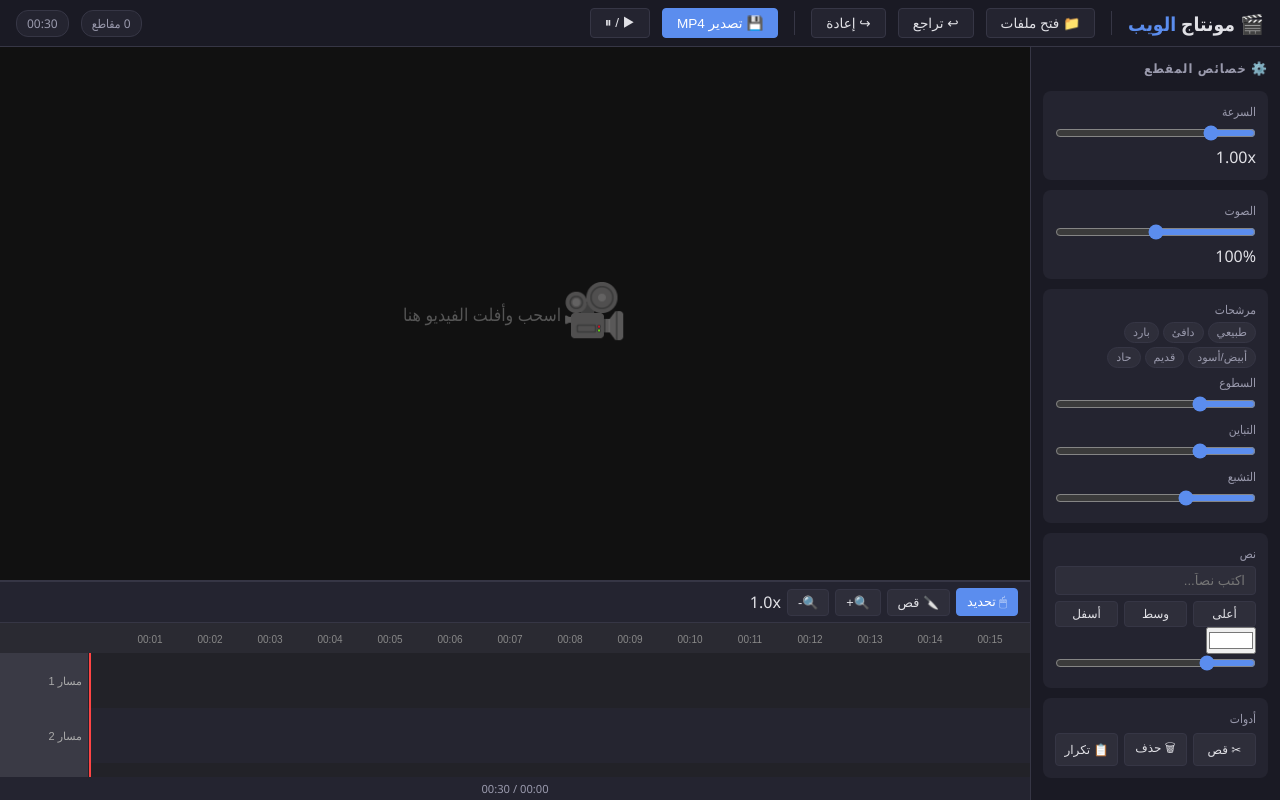
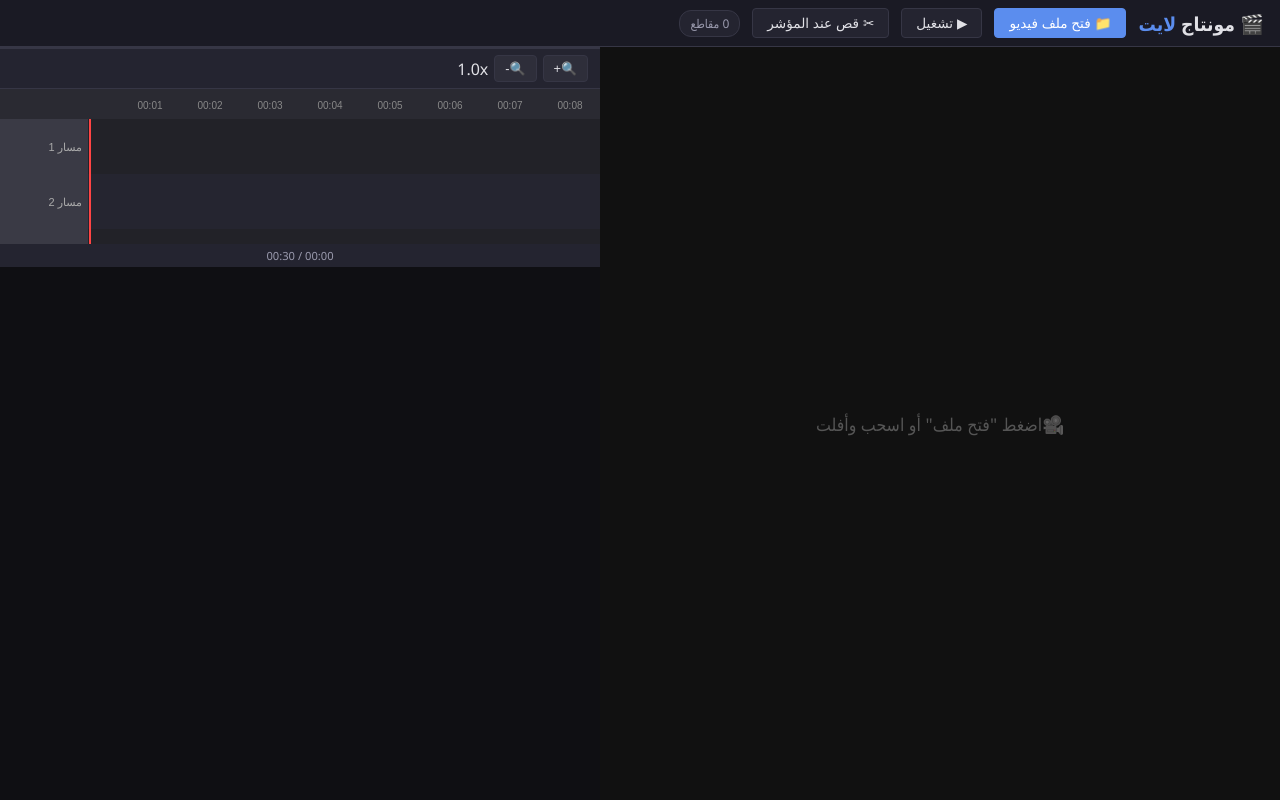
Before and after one commit to jasrm6230-sudo/Video-Editor, a plain HTML site: page index.html in a window 1280 px wide. Drawn offline with Linux system fonts and the light colour scheme; a script that the page names is missing.

Commit message:
Update title and modify header buttons in index.html

```diff
--- a/index.html
+++ b/index.html
@@ -3,101 +3,35 @@
 <head>
     <meta charset="UTF-8">
     <meta name="viewport" content="width=device-width, initial-scale=1.0, user-scalable=no">
-    <title>محرر فيديو المتصفح</title>
+    <title>محرر فيديو بسيط</title>
     <link rel="stylesheet" href="styles.css">
-    <script src="https://unpkg.com/@ffmpeg/ffmpeg@0.12.6/dist/umd/ffmpeg.js"></script>
 </head>
 <body>
     <header class="header">
-        <div class="logo">🎬 <span>مونتاج</span> الويب</div>
-        <div class="sep"></div>
-        <button onclick="editor.loadFiles()">📁 فتح ملفات</button>
-        <button onclick="editor.undo()">↩ تراجع</button>
-        <button onclick="editor.redo()">↪ إعادة</button>
-        <div class="sep"></div>
-        <button class="accent" onclick="editor.exportVideo()">💾 تصدير MP4</button>
-        <button onclick="editor.togglePlay()">▶ / ⏸</button>
-        <div class="spacer"></div>
-        <span class="info-badge" id="clipCount">0 مقاطع</span>
-        <span class="info-badge" id="totalDuration">00:00</span>
+        <div class="logo">🎬 <span>مونتاج</span> لايت</div>
+        <button id="btnLoad" class="accent">📁 فتح ملف فيديو</button>
+        <button id="btnPlay">▶ تشغيل</button>
+        <button id="btnSplit">✂ قص عند المؤشر</button>
+        <span class="info-badge" id="infoClips">0 مقاطع</span>
     </header>
 
     <div class="main-content">
-        <aside class="tools-panel">
-            <h3>⚙️ خصائص المقطع</h3>
-            <div class="tool-group">
-                <label>السرعة</label>
-                <input type="range" id="speedSlider" min="0.25" max="4" step="0.05" value="1" oninput="editor.setClipProp('speed', parseFloat(this.value))">
-                <span id="speedLabel">1.00x</span>
-            </div>
-            <div class="tool-group">
-                <label>الصوت</label>
-                <input type="range" id="volumeSlider" min="0" max="200" step="1" value="100" oninput="editor.setClipProp('volume', parseInt(this.value))">
-                <span id="volumeLabel">100%</span>
-            </div>
-            <div class="tool-group">
-                <label>مرشحات</label>
-                <div class="filter-preset">
-                    <button onclick="editor.applyPreset('none')">طبيعي</button>
-                    <button onclick="editor.applyPreset('warm')">دافئ</button>
-                    <button onclick="editor.applyPreset('cool')">بارد</button>
-                    <button onclick="editor.applyPreset('bw')">أبيض/أسود</button>
-                    <button onclick="editor.applyPreset('vintage')">قديم</button>
-                    <button onclick="editor.applyPreset('sharp')">حاد</button>
-                </div>
-                <div class="slider-row"><label>السطوع</label><input type="range" id="brightness" min="30" max="300" value="100" oninput="editor.setFilter('brightness', this.value)"></div>
-                <div class="slider-row"><label>التباين</label><input type="range" id="contrast" min="30" max="300" value="100" oninput="editor.setFilter('contrast', this.value)"></div>
-                <div class="slider-row"><label>التشبع</label><input type="range" id="saturate" min="0" max="300" value="100" oninput="editor.setFilter('saturate', this.value)"></div>
-            </div>
-            <div class="tool-group">
-                <label>نص</label>
-                <input type="text" id="overlayText" placeholder="اكتب نصاً..." oninput="editor.setTextProp('text', this.value)">
-                <div class="btn-row">
-                    <button onclick="editor.setTextProp('position','top')">أعلى</button>
-                    <button onclick="editor.setTextProp('position','center')">وسط</button>
-                    <button onclick="editor.setTextProp('position','bottom')">أسفل</button>
-                </div>
-                <input type="color" id="textColor" value="#ffffff" onchange="editor.setTextProp('color', this.value)">
-                <input type="range" id="textSize" min="12" max="120" value="36" oninput="editor.setTextProp('size', this.value)">
-            </div>
-            <div class="tool-group">
-                <label>أدوات</label>
-                <div class="btn-row">
-                    <button onclick="editor.splitClip()">✂ قص</button>
-                    <button onclick="editor.deleteClip()">🗑 حذف</button>
-                    <button onclick="editor.duplicateClip()">📋 تكرار</button>
-                </div>
-            </div>
-        </aside>
-
-        <div class="editor-area">
-            <div class="preview-container" id="previewContainer" ondragover="event.preventDefault()" ondrop="editor.handleDrop(event)">
-                <video id="previewVideo" muted playsinline></video>
-                <div class="text-overlay" id="textOverlayEl"></div>
-                <div class="drop-hint" id="dropHint"><span class="icon">🎥</span> اسحب وأفلت الفيديو هنا</div>
-            </div>
-            <div class="timeline-container">
-                <div class="timeline-toolbar">
-                    <button class="active-tool" data-tool="select" onclick="editor.setTool('select')">🖱 تحديد</button>
-                    <button data-tool="razor" onclick="editor.setTool('razor')">🔪 قص</button>
-                    <button onclick="editor.zoomIn()">🔍+</button>
-                    <button onclick="editor.zoomOut()">🔍-</button>
-                    <span id="zoomLevel">1.0x</span>
-                </div>
-                <div class="timeline-canvas-wrap" id="timelineWrap"><canvas id="timelineCanvas"></canvas></div>
-                <div class="time-display" id="timeDisplay">00:00:00 / 00:00:00</div>
+        <div class="preview-container" id="previewContainer">
+            <video id="previewVideo" muted playsinline></video>
+            <div class="drop-hint" id="dropHint">
+                <span>🎥</span> اضغط "فتح ملف" أو اسحب وأفلت
             </div>
         </div>
-    </div>
-
-    <div class="modal-overlay" id="exportModal">
-        <div class="modal">
-            <h3>💾 تصدير MP4</h3>
-            <p>سيتم تجهيز الفيديو داخل المتصفح. قد يستغرق وقتاً للمقاطع الكبيرة.</p>
-            <progress id="progressBar" max="100" value="0" style="display:none; width:100%;"></progress>
-            <span id="progressText"></span>
-            <button class="primary" id="exportBtn" onclick="editor.startExport()">بدء التصدير</button>
-            <button onclick="editor.closeExportModal()">إلغاء</button>
+        <div class="timeline-container">
+            <div class="timeline-toolbar">
+                <button id="btnZoomIn">🔍+</button>
+                <button id="btnZoomOut">🔍-</button>
+                <span id="zoomLevel">1.0x</span>
+            </div>
+            <div class="timeline-canvas-wrap" id="timelineWrap">
+                <canvas id="timelineCanvas"></canvas>
+            </div>
+            <div class="time-display" id="timeDisplay">00:00 / 00:00</div>
         </div>
     </div>
 
```
